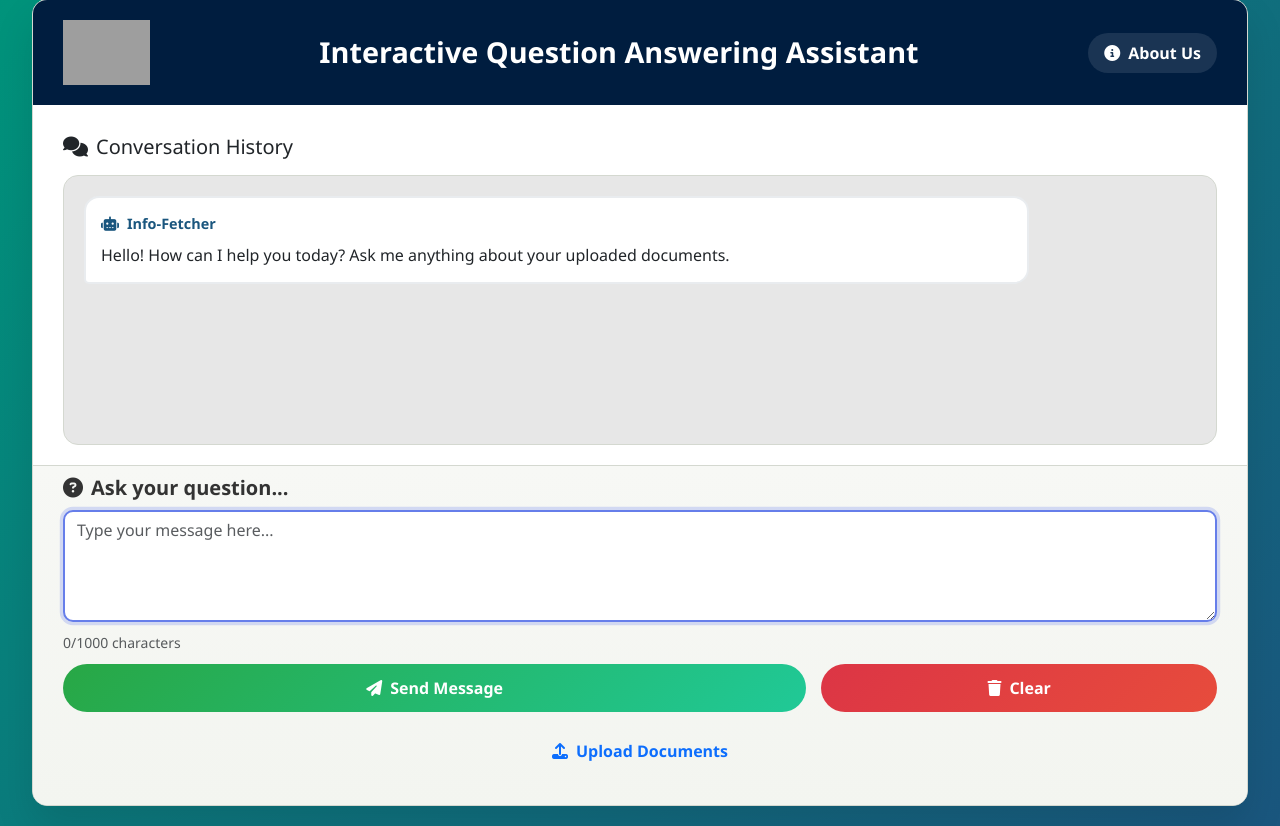
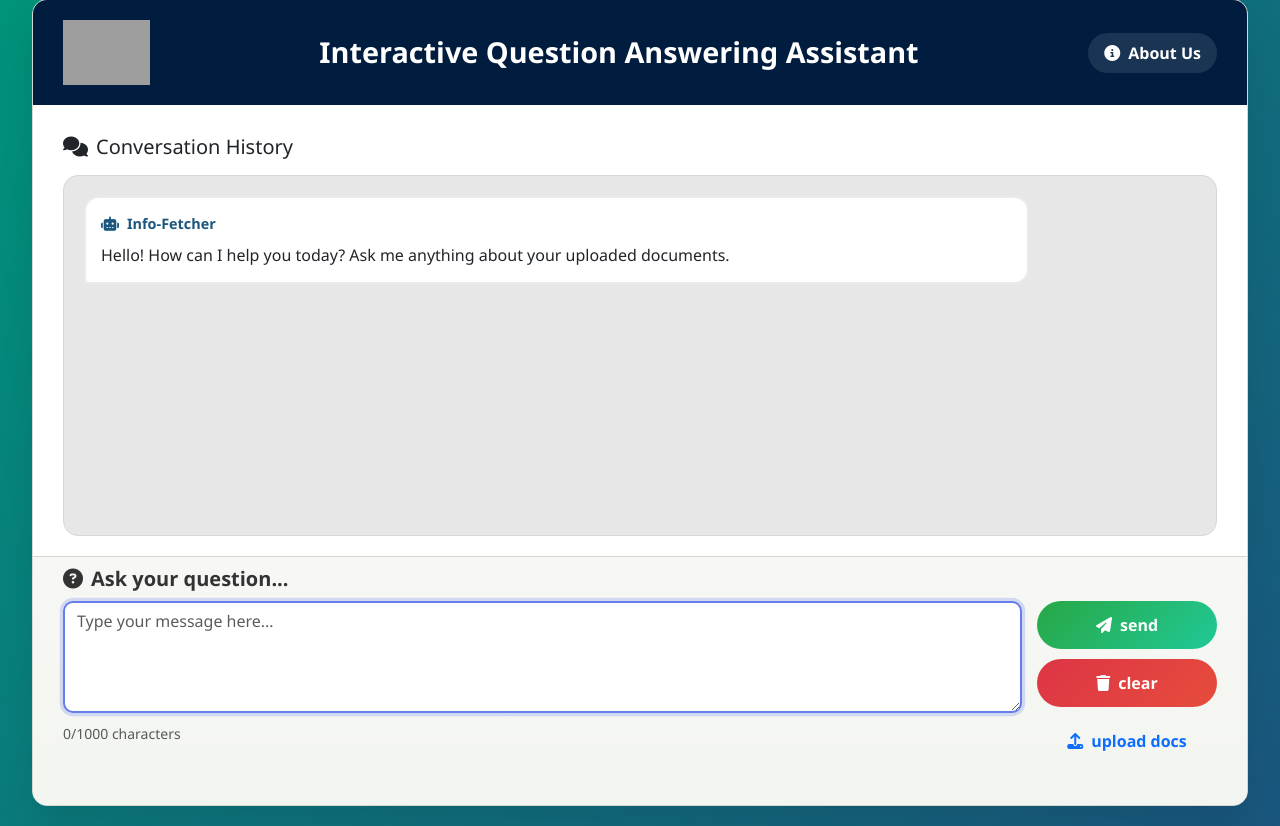
Before and after one commit to visheshm16/llama-rag, a Flask app: page / in a window 1280 px wide. Shown: the part 21-847 px from the top of the page. Run offline with Flask 3, Linux system fonts and the light colour scheme; some libraries are stand-ins or nearby versions; grey boxes are pictures that could not be loaded.

Commit message:
UI tweaks

```diff
--- a/app.py
+++ b/app.py
@@ -291,4 +291,4 @@
     return jsonify({"message": response}), 200
 
 if __name__ == '__main__':
-    app.run(debug=False, host='127.0.0.1', port=8000)
+    app.run(debug=False, host='127.0.0.1', port=8080)
--- a/templates/index.html
+++ b/templates/index.html
@@ -88,6 +88,30 @@
         .input-container {
             margin-bottom: 10px;
             margin-top: 10px;
+        }
+
+        /* New layout to place buttons beside textarea */
+        .input-flex {
+            display: flex;
+            gap: 15px;
+            align-items: stretch;
+        }
+
+        .textarea-wrapper {
+            flex: 1;
+            display: flex;
+            flex-direction: column;
+        }
+
+        .button-column {
+            display: flex;
+            flex-direction: column;
+            gap: 10px;
+            width: 180px;
+        }
+
+        .button-column .btn {
+            width: 100%;
         }
 
         .form-label {
@@ -268,6 +292,19 @@
                 gap: 15px;
                 text-align: center;
             }
+
+            .input-flex {
+                flex-direction: column;
+            }
+
+            .button-column {
+                width: 100%;
+                flex-direction: row;
+            }
+
+            .button-column .btn {
+                flex: 1;
+            }
         }
     </style>
 </head>
@@ -310,6 +347,8 @@
                     <label for="userinput" class="form-label h5">
                         <i class="fas fa-question-circle me-2"></i>Ask your question...
                     </label>
+                    <div class="input-flex">
+                        <div class="textarea-wrapper">
                             <textarea class="form-control"
                                       id="userinput"
                                       rows="4"
@@ -319,20 +358,18 @@
                                 <small><span id="charCount">0</span>/1000 characters</small>
                             </div>
                         </div>
-
-                <div class="button-group">
+                        <div class="button-column">
                             <button type="button" class="btn btn-success" id="submit-btn">
-                        <i class="fas fa-paper-plane me-2"></i>Send Message
+                                <i class="fas fa-paper-plane me-2"></i>send
                             </button>
                             <button type="button" class="btn btn-danger" id="clear-btn">
-                        <i class="fas fa-trash me-2"></i>Clear
+                                <i class="fas fa-trash me-2"></i>clear
                             </button>
+                            <a href="/uploaddocument" class="btn btn-outline-primary">
+                                <i class="fas fa-upload me-2"></i>upload docs
+                            </a>
                         </div>
-
-                <div>
-                    <a href="/uploaddocument" class="btn btn-outline-primary w-100">
-                        <i class="fas fa-upload me-2"></i>Upload Documents
-                    </a>
+                    </div>
                 </div>
             </div>
         </div>
@@ -651,7 +688,7 @@
                 $('#submit-btn, #clear-btn, #userinput').prop('disabled', !enabled);
 
                 if (enabled) {
-                    $('#submit-btn').html('<i class="fas fa-paper-plane me-2"></i>Send Message');
+                    $('#submit-btn').html('<i class="fas fa-paper-plane me-2"></i>send');
                 } else {
                     $('#submit-btn').html('<i class="fas fa-spinner fa-spin me-2"></i>Processing...');
                 }
```
Also changed, not shown: 1 other file. Lines whose indentation alone changed are shown as unchanged.
